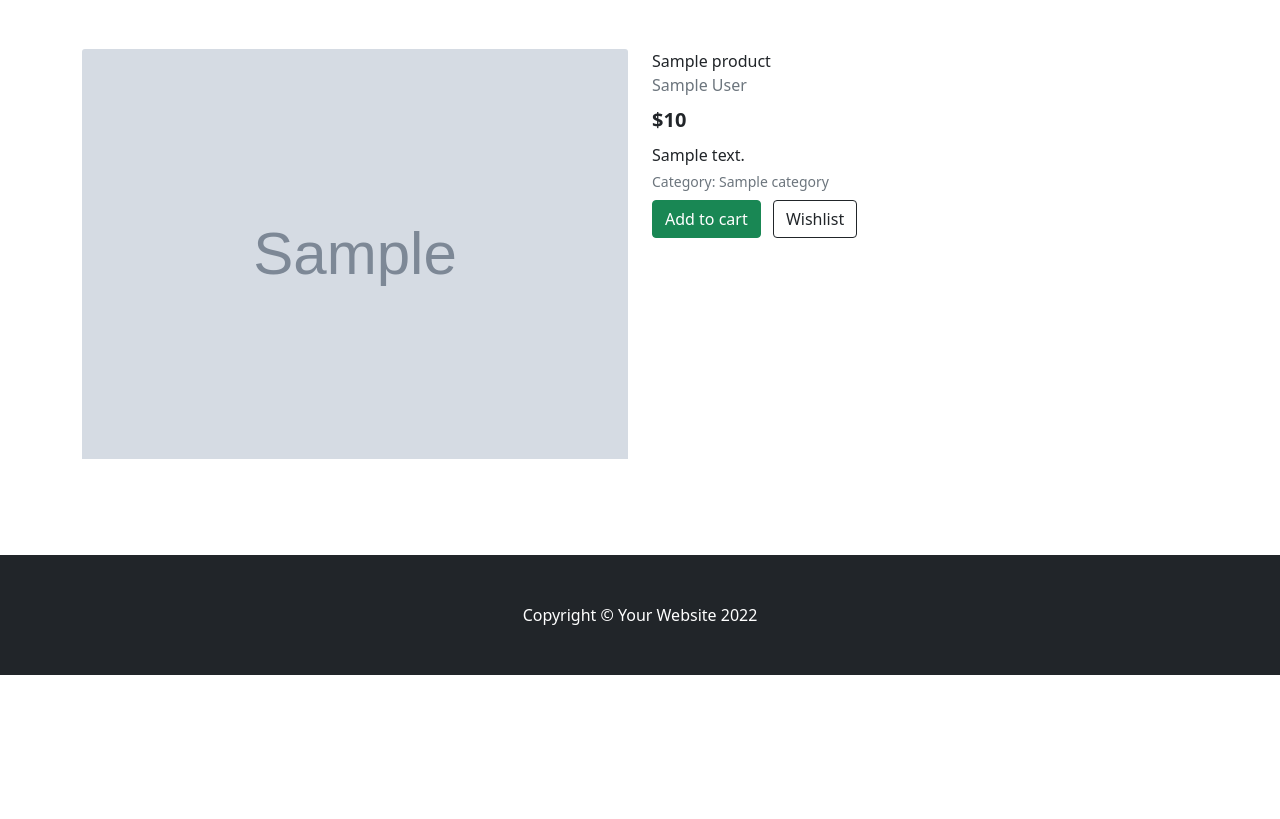
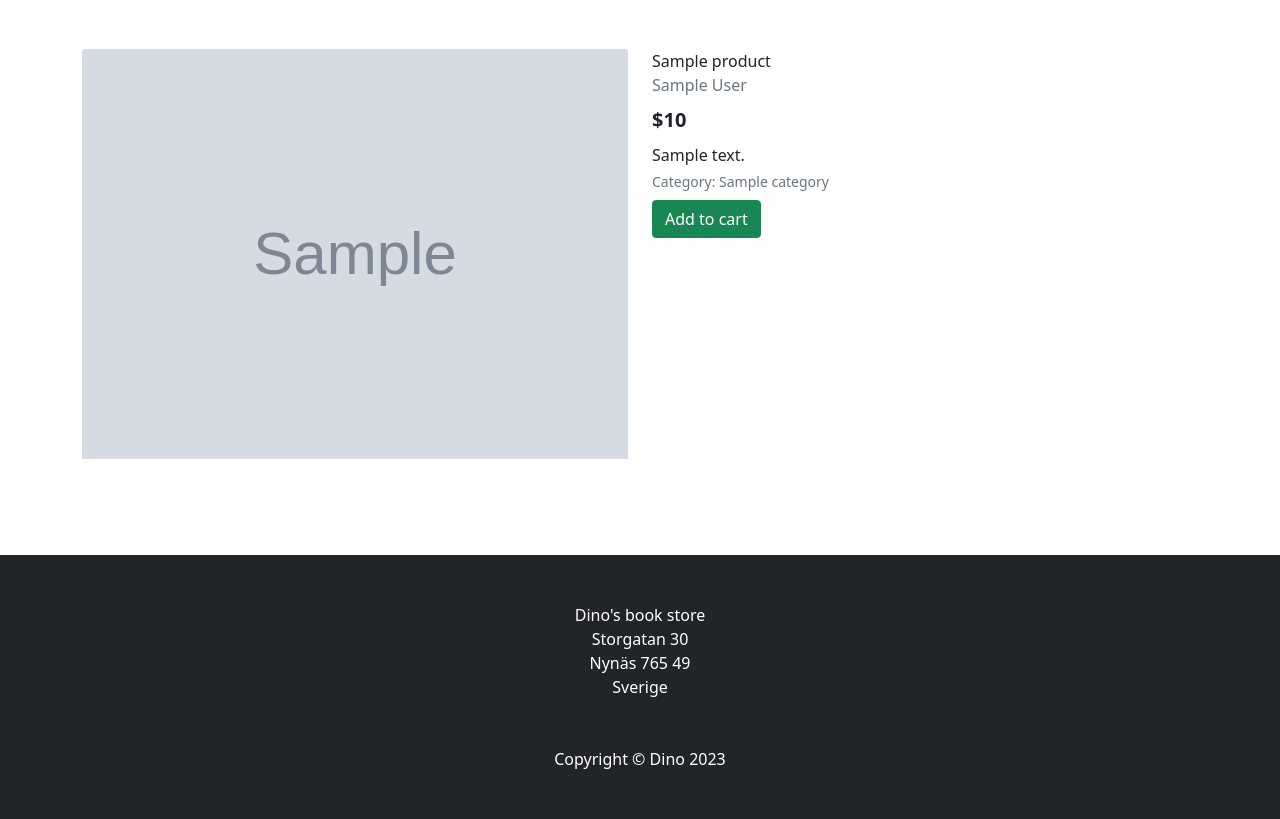
Before and after one commit to 11bus11/book-store1, a Django app: template products/templates/products/product_detail.html in a window 1280 px wide. Shown: the part 344-1163 px from the top of the page. Before the commit the page ends 1019 px from the top, so only its background shows below. Run offline with Django 3.2, Linux system fonts and the light colour scheme; the template is opened without the code that fills it: most values are stand-ins (such as "Sample title", 1, 10 or a date in 2020); grey boxes marked "Sample" are stand-in pictures; some libraries are stand-ins or nearby versions; some web fonts are replaced.

Commit message:
added logic to product-detail buttons, added contact info footer

```diff
--- a/products/templates/products/product_detail.html
+++ b/products/templates/products/product_detail.html
@@ -33,8 +33,15 @@
                         <p class="small mt-1 mb-0 text-muted">Category: {{ product.category }}</p>
                         {% endif %}
                         <div class="mt-2">
-                            <button class="btn btn-success mr-2">Add to cart</button>
-                            <button class="btn btn-outline-dark">Wishlist</button>
+                            {% if product.stock > 0 %}
+                            <button class="btn btn-success mt-auto mr-2" href="#">Add to cart</button>
+                            {% else %}
+                            <button class="btn btn-secondary mt-auto mr-2" href="#">Out of stock</button>
+                            {% endif %}
+
+                            {% if request.user.is_authenticated %}
+                            <button class="btn btn-outline-dark mt-auto mr-2" href="#">Add to wishlist</button>
+                            {% endif %}
                         </div>
 
                     </div>
--- a/templates/base.html
+++ b/templates/base.html
@@ -147,7 +147,16 @@
         <!-- Content -->
         {% endblock %}
         <footer class="py-5 bg-dark">
-            <div class="container"><p class="m-0 text-center text-white">Copyright &copy; Your Website 2022</p></div>
+            <div class="container">
+                <p class="mb-4 text-center text-white">
+                Dino's book store <br>
+                Storgatan 30 <br>
+                Nynäs 765 49 <br>
+                Sverige <br> <br>
+
+                </p>
+                <p class="m-0 text-center text-white">Copyright &copy; Dino 2023</p>
+            </div>
         </footer>
     </body>
 </html>
```
Also changed, not shown: articles/templates/articles/articles.html (+8 -4 lines).
